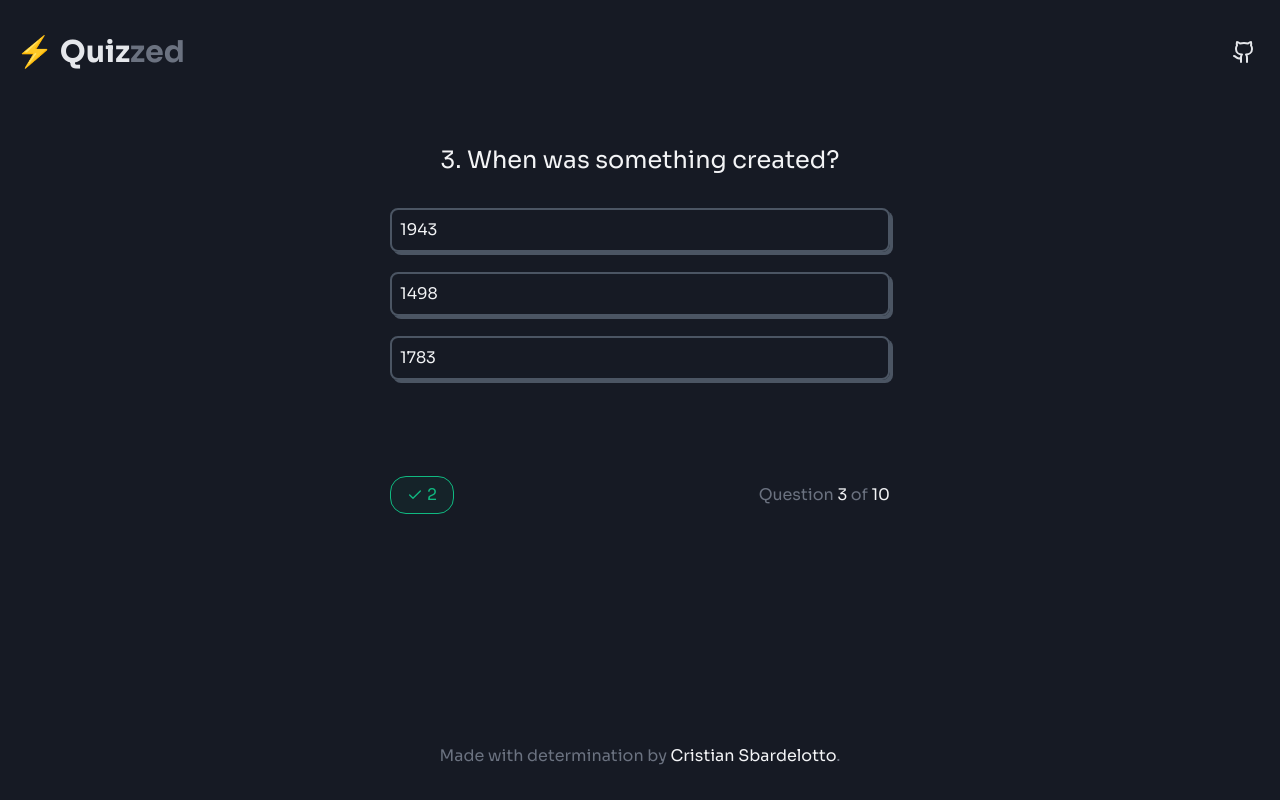
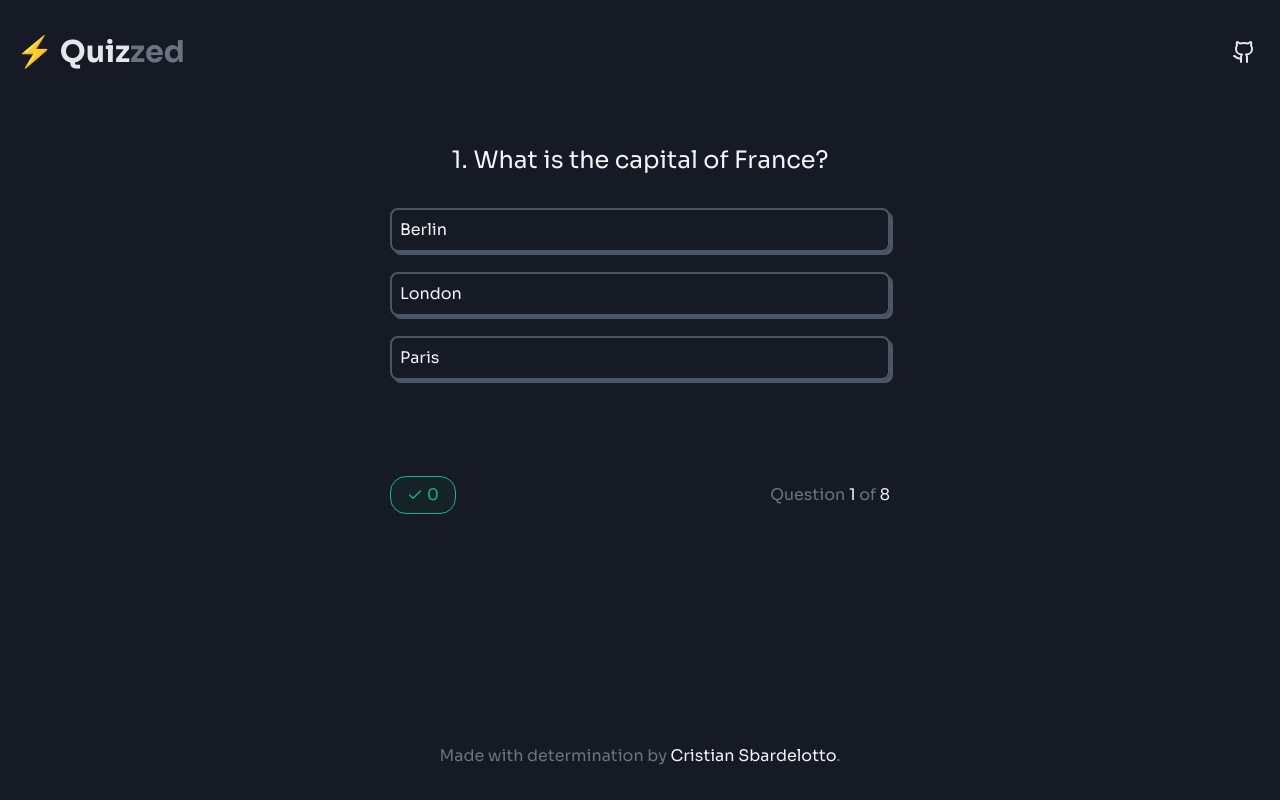
Before and after one commit to cristian-sbardelotto/quizzed, a React (Vite) app: page /play in a window 1280 px wide. Built offline with nearby package versions, Linux system fonts and the light colour scheme.

Commit message:
feat: implement questions render basic logic

```diff
--- a/src/screens/play.tsx
+++ b/src/screens/play.tsx
@@ -1,61 +1,27 @@
+import { useState } from 'react';
+
 import { RootLayout } from '../layouts/root';
 import { Quiz } from '../components/quiz';
 
+import { questions } from '../data/questions';
+
 export function Play() {
+  const [questionIndex] = useState(0);
+
+  const currentQuestion = questions[questionIndex];
+
   return (
     <RootLayout>
-      {/* <h2 className='px-4 max-w-[120ch] mt-4 text-center text-gray-100 text-2xl md:px-0'>
-        3. When was something created?
-      </h2>
+      <Quiz.Title currentQuestion={questionIndex + 1}>
+        {currentQuestion.title}
+      </Quiz.Title>
 
-      <ul className='max-w-[500px] md:w-[500px] mx-auto mt-8 flex flex-col items-center gap-5 px-4 md:px-0'>
-        <li className='w-full p-2 border-2 border-gray-600 rounded-lg shadow-card cursor-pointer hover:translate-x-[-2px] hover:translate-y-[-2px] hover:bg-slate-700/30 transition-all'>
-          <button>
-            a) <span className='text-gray-100'>1943</span>
-          </button>
-        </li>
-
-        <li className='w-full p-2 border-2 border-gray-600 rounded-lg shadow-card cursor-pointer hover:translate-x-[-2px] hover:translate-y-[-2px] hover:bg-slate-700/30 transition-all'>
-          <button>
-            b) <span className='text-gray-100'>1498</span>
-          </button>
-        </li>
-
-        <li className='w-full p-2 border-2 border-gray-600 rounded-lg shadow-card cursor-pointer hover:translate-x-[-2px] hover:translate-y-[-2px] hover:bg-slate-700/30 transition-all'>
-          <button>
-            c) <span className='text-gray-100'>1783</span>
-          </button>
-        </li>
-      </ul>
-
-      <div className='mt-24 px-4 flex flex-col gap-2 items-center max-w-[500px] mx-auto md:justify-between md:px-0 md:flex-row'>
-        <p
-          className='flex items-center gap-1 text-emerald-500 bg-emerald-500/5 select-none border border-emerald-500 py-1.5 px-4 rounded-2xl'
-          title='2 correct answers'
-        >
-          <CheckIcon size={16} /> 2
-        </p>
-
-        <p>
-          Question <span className='text-gray-100'>3</span> of{' '}
-          <span className='text-gray-100'>10</span>
-        </p>
-      </div> */}
-
-      <Quiz.Title currentQuestion={3}>When was something created?</Quiz.Title>
-
-      <Quiz.Options
-        options={[
-          { title: '1943', isCorrect: true },
-          { title: '1498', isCorrect: false },
-          { title: '1783', isCorrect: false },
-        ]}
-      />
+      <Quiz.Options options={currentQuestion.options} />
 
       <Quiz.Footer
-        correctAnswers={2}
-        currentQuestion={3}
-        questionsAmount={10}
+        correctAnswers={0}
+        currentQuestion={questionIndex + 1}
+        questionsAmount={questions.length}
       />
     </RootLayout>
   );
```
